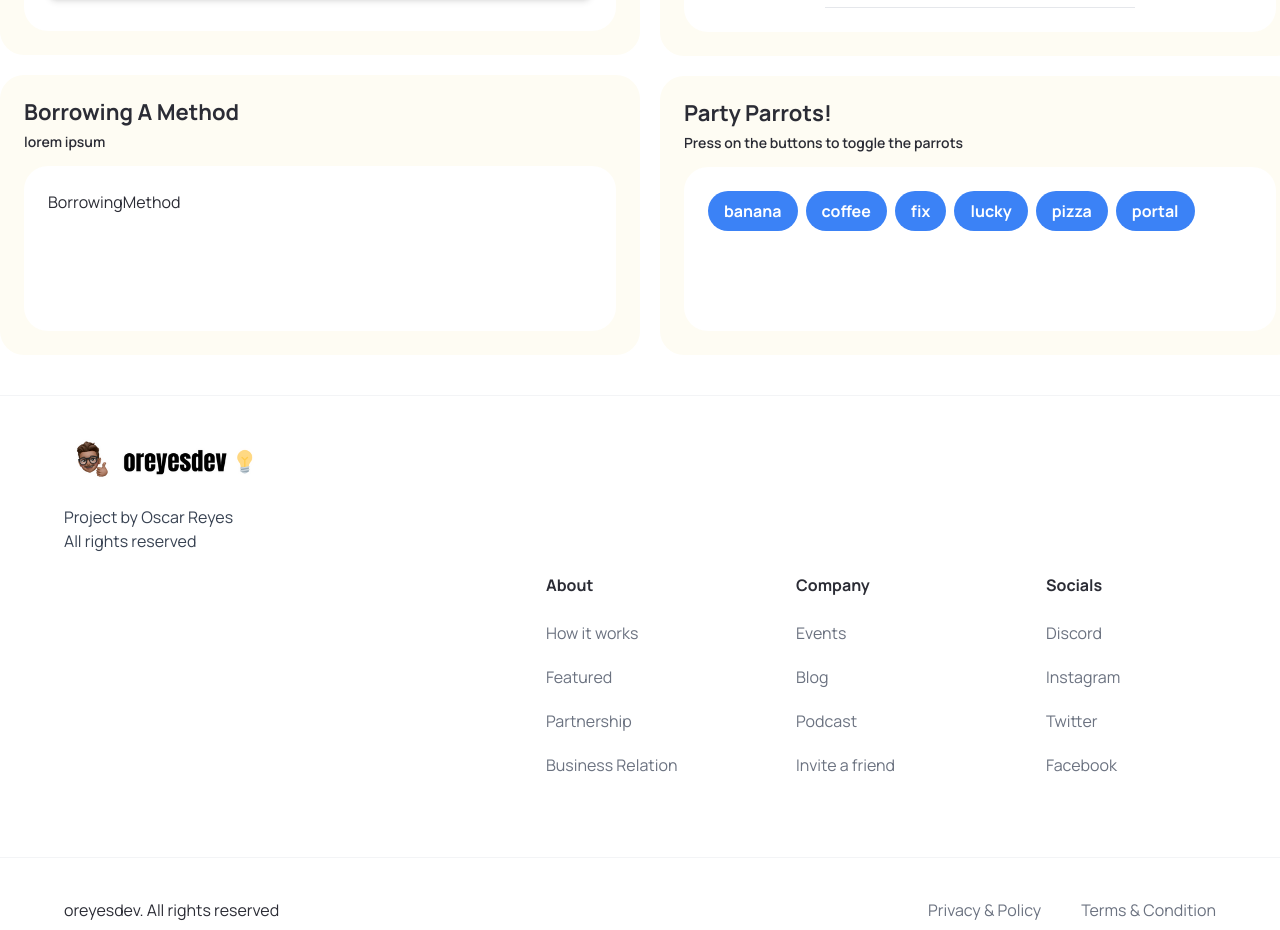
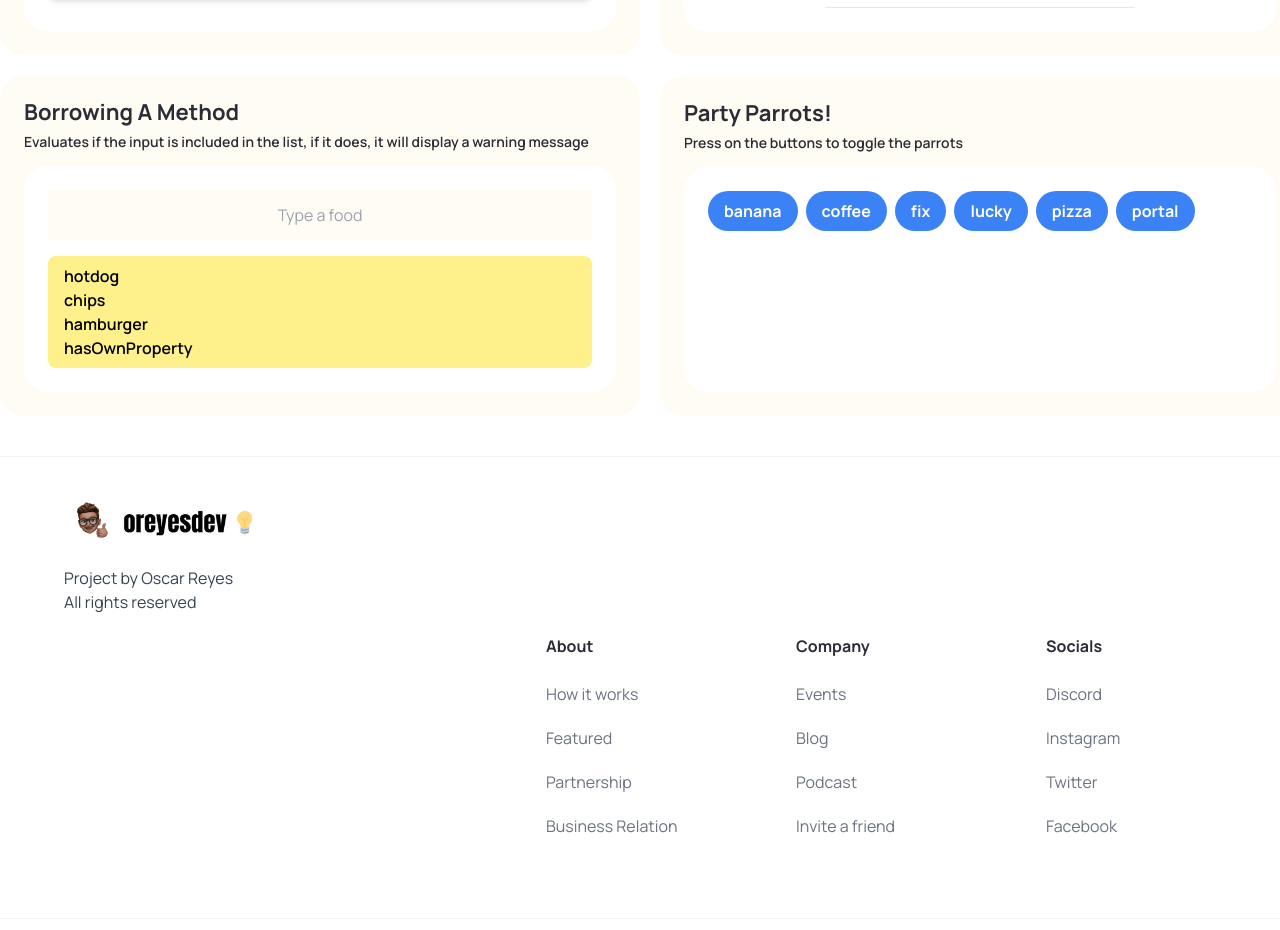
Before and after one commit to jon-oscar/eloquent-js, a Next.js app: page /chapter6 in a window 1280 px wide. Shown: the part 980-1910 px from the top of the page. Built offline with nearby package versions, Linux system fonts and the light colour scheme.

Commit message:
add exercise 4

```diff
--- /dev/null
+++ b/components/exercises/chapter-6-oscar/BorrowingMethod/BorrowingMethod.tsx
@@ -0,0 +1,62 @@
+import { useState } from 'react';
+
+const foodList = {
+  hotdog: true,
+  chips: true,
+  hamburger: true,
+  hasOwnProperty: true,
+};
+
+/**
+ * Checks if an object has a specific key.
+ * @param list - The object to check.
+ * @param key - The key to check for.
+ * @returns A boolean indicating whether the object has the specified key.
+ */
+export function checkIfExist(list: object, key: string) {
+  return Object.prototype.hasOwnProperty.call(list, key);
+}
+
+const keysArray: string[] = [];
+
+Object.keys(foodList).forEach((key) => {
+  keysArray.push(key);
+});
+
+/**
+ * Renders a component that evaluates if input exist in the list display below.
+ * If it exist it will display a message
+ * @returns JSX.Element
+ */
+export default function BorrowingMethod(): JSX.Element {
+  const [input, setInput] = useState('');
+
+  return (
+    <div className='container'>
+      <div className='mb-2 flex flex-row gap-x-2'>
+        <input
+          aria-label='Phrase'
+          className='h-[50px] w-full rounded bg-[#FEFCF3] px-4 py-2 text-center'
+          onChange={(e) => {
+            setInput(e.target.value);
+          }}
+          placeholder='Type a food'
+          type='text'
+          value={input}
+        />
+      </div>
+      {checkIfExist(foodList, input) && (
+        <p className='my-2 text-red-500'>The food is already in the list</p>
+      )}
+      <ul key={'name'}>
+        <li className='mt-4 rounded-lg bg-yellow-200 p-2 pl-4 font-[16px] text-black'>
+          {keysArray.map((value) => (
+            <h3 className='font-semibold' key={value}>
+              {value}
+            </h3>
+          ))}
+        </li>
+      </ul>
+    </div>
+  );
+}
--- a/components/exercises/chapter-6-oscar/BorrowingMethod/BorrowingMethoth.tsx
+++ /dev/null
@@ -1,3 +0,0 @@
-export default function BorrowingMethod() {
-  return <div>BorrowingMethod</div>;
-}
--- a/constants/chapter.json
+++ b/constants/chapter.json
@@ -217,7 +217,7 @@
         "title": "Groups"
       },
       {
-        "details": "lorem ipsum",
+        "details": "Evaluates if the input is included in the list, if it does, it will display a warning message",
         "id": 3,
         "title": "Borrowing a method"
       }
--- a/pages/chapter6.tsx
+++ b/pages/chapter6.tsx
@@ -5,7 +5,7 @@ import VectorType from '@/components/exercises/chapter-6-oscar/VectorType/Vector
 import JVector from '@/components/exercises/chapter-6-jon/JVector';
 import MembersGroup from '@/components/exercises/chapter-6-oscar/group/MembersGroup';
 import JParrots from '@/components/exercises/chapter-6-jon/JParrots';
-import BorrowingMethod from '@/components/exercises/chapter-6-oscar/BorrowingMethod/BorrowingMethoth';
+import BorrowingMethod from '@/components/exercises/chapter-6-oscar/BorrowingMethod/BorrowingMethod';
 
 import '../app/globals.css';
 
```
Also changed, not shown: 2 other files (tests, documents, lock files or other folders).
